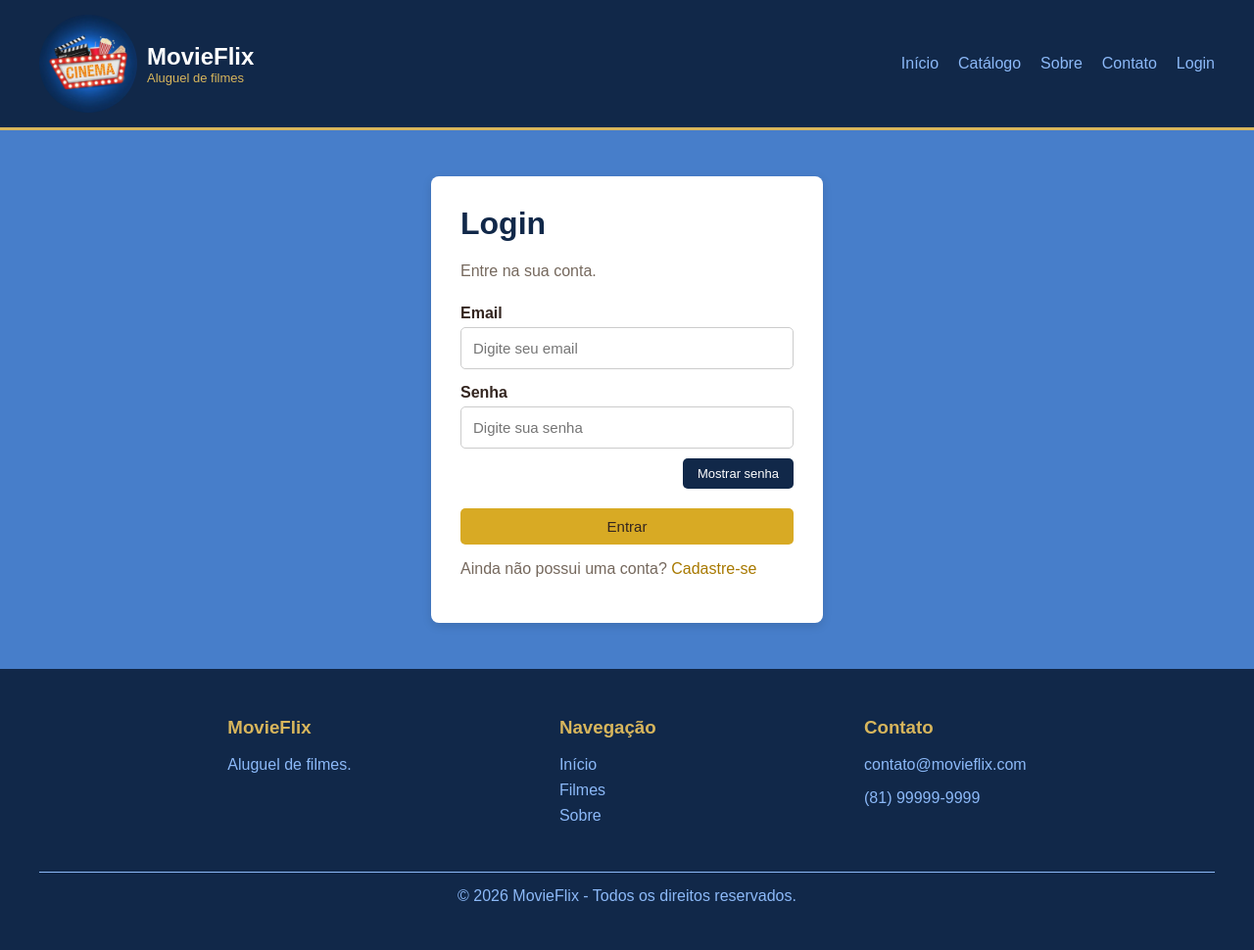
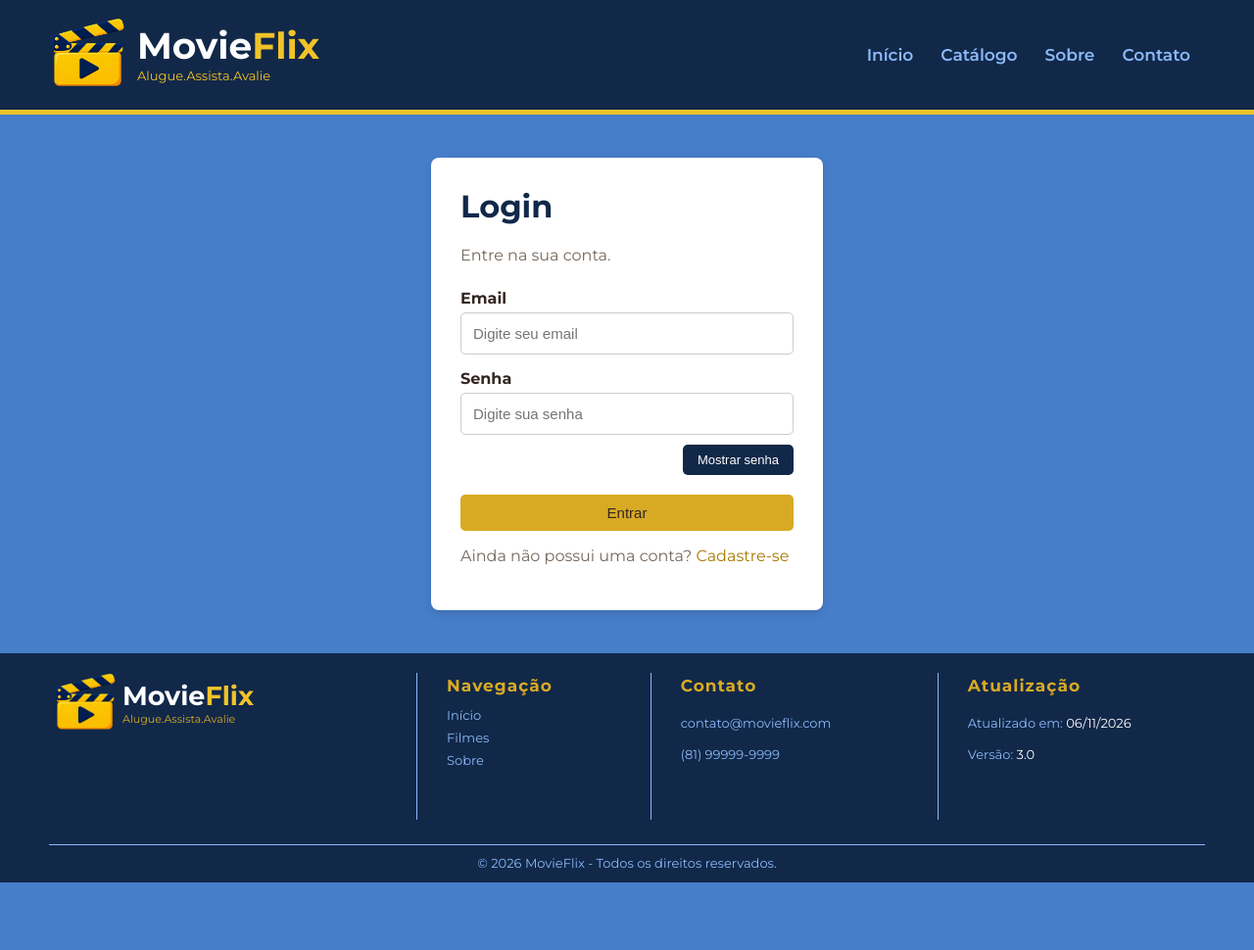
Before and after one commit to duarteluizz1704-ops/MovieFlix, a PHP site: page /login.php in a window 1280 px wide. Shown: the whole page at 98% size. After the commit the page ends 901 px from the top, so only its background shows below. Run offline with PHP 8.4, Linux system fonts and the light colour scheme.

Commit message:
Mudei header e footer

```diff
--- a/assets/CSS/style.css
+++ b/assets/CSS/style.css
@@ -1,4 +1,3 @@
-
 /* =========================
    CONFIGURAÇÕES GERAIS
 ========================= */
@@ -14,7 +13,7 @@ body {
     display: flex;
     flex-direction: column;
 
-    font-family: Arial, sans-serif;
+    font-family: 'Montserrat', sans-serif;
 
     background-color: #477eca;
     color: #33251f;
@@ -24,106 +23,10 @@ main {
     flex: 1;
 }
 
-
-/* =========================
-   CABEÇALHO
-========================= */
-
-header {
-    background-color: #112849;
-    color: white;
-
-    padding: 15px 40px;
-
-    display: flex;
-    justify-content: space-between;
-    align-items: center;
-
-    gap: 20px;
-
-    border-bottom: 3px solid #d8b65c;
+h3 {
+    font-family: 'Bebas Neue', sans-serif;
+    letter-spacing: 1px;
 }
-
-.logo {
-    display: flex;
-    align-items: center;
-    gap: 10px;
-}
-
-.logo img {
-    width: 100px;
-    height: 100px;
-
-    border-radius: 50%;
-    object-fit: cover;
-}
-
-.logo h2 {
-    margin: 0;
-}
-
-.logo p {
-    margin: 0;
-    font-size: 13px;
-    color: #d8b65c;
-}
-
-
-/* =========================
-   MENU DE NAVEGAÇÃO
-========================= */
-
-nav {
-    display: flex;
-    align-items: center;
-    flex-wrap: wrap;
-    gap: 20px;
-}
-
-nav a {
-    color: #8cb9f8;
-    text-decoration: none;
-    font-size: 16px;
-}
-
-nav a:hover {
-    color: #d8b65c;
-}
-
-
-/* =========================
-   SUBMENU DO CATÁLOGO
-========================= */
-
-.menu-catalogo {
-    position: relative;
-    display: inline-block;
-}
-
-.submenu {
-    display: none;
-
-    position: absolute;
-    top: 100%;
-    left: 0;
-
-    background-color: #0c3268;
-    width: 150px;
-
-    z-index: 10;
-}
-
-.submenu a {
-    display: block;
-    padding: 10px;
-    margin: 0;
-}
-
-.menu-catalogo:hover .submenu,
-.menu-catalogo:focus-within .submenu {
-    display: block;
-}
-
 
 /* =========================
    BOTÕES GERAIS
@@ -155,6 +58,149 @@ input:focus-visible {
 
 
 /* =========================
+   CABEÇALHO
+========================= */
+
+header {
+    background-color: #112849;
+    color: white;
+
+    padding: 18px 45px 20px;
+
+    display: flex;
+    justify-content: space-between;
+    align-items: center;
+
+    gap: 30px;
+
+    border-bottom: 5px solid #f1c329;
+}
+
+.logo {
+    display: flex;
+    align-items: center;
+    gap: 10px;
+}
+
+.logo img {
+    width: 85px;
+    height: auto;
+
+}
+
+.movieflix {
+    font-family: 'Montserrat', sans-serif;
+    font-size: 25px;
+}
+
+.logo h2 {
+    margin: 0;
+}
+
+.movie {
+    color: white;
+}
+
+.flix {
+    color: #f1c329;
+}
+
+.logo p {
+    margin: 0;
+    font-size: 13px;
+    color: #f1c329;
+}
+
+
+/* =========================
+   MENU DE NAVEGAÇÃO
+========================= */
+
+nav {
+    display: flex;
+    align-items: center;
+    justify-content: center;
+
+    gap: 28px;
+
+    margin-right: 20px;
+    padding-top: 3px;
+
+    font-family: 'Montserrat', sans-serif;
+    font-weight: 600;
+}
+
+nav a {
+    display: inline-flex;
+    width: fit-content;
+    transition: 0.3s;
+
+    align-items: center;
+    gap: 7px;
+
+    color: #8cb9f8;
+    text-decoration: none;
+    font-size: 17px;
+
+    padding: 0;
+}
+
+nav a:hover {
+    color: #f1c329;
+}
+
+nav a.login-nav {
+    border: 2px solid #f1c329;
+    border-radius: 20px;
+
+    padding: 10px 18px;
+
+    color: #112849;
+    background-color: #f1c329;
+
+    margin-left: 1px;
+}
+
+nav a.login-nav:hover {
+    background-color: #ffd900;
+    color: #112849;
+}
+
+/* =========================
+   SUBMENU DO CATÁLOGO
+========================= */
+
+.menu-catalogo {
+    position: relative;
+    display: inline-block;
+}
+
+.submenu {
+    display: none;
+
+    position: absolute;
+    top: 100%;
+    left: 0;
+
+    background-color: #0c3268;
+    min-width: 160px;
+    border-radius: 5px;
+    padding: 5px 0;
+}
+
+.submenu a {
+    display: block;
+    padding: 12px;
+    font-size: 14px;
+}
+
+.menu-catalogo:hover .submenu,
+.menu-catalogo:focus-within .submenu {
+    display: block;
+}
+
+
+/* =========================
    RODAPÉ
 ========================= */
 
@@ -162,45 +208,125 @@ footer {
     background-color: #112849;
     color: #8cb9f8;
 
-    padding: 30px 40px;
+    padding: 20px 50px 12px;
 
-    display: flex;
-    justify-content: space-evenly;
-    flex-wrap: wrap;
+    display: grid;
+    grid-template-columns: 1.3fr 0.8fr 1fr 1fr;
+
+    align-items: start;
 
     gap: 20px;
 }
 
-footer h3 {
-    color: #d8b65c;
+.footer-navegacao,
+.footer-contato,
+.footer-versao {
+    border-left: 1px solid #8cb9f8;
+
+    height: 150px;
+    padding-left: 30px;
+
+    display: flex;
+    flex-direction: column;
+    justify-content: flex-start;
 }
 
-footer p {
-    color: #8cb9f8;
+.logofooter {
+    display: flex;
+    align-items: center;
+    gap: 5px;
 }
 
-footer a {
-    display: block;
+.logofooter img {
+    width: 70px;
+    height: auto;
+
+}
+
+.movieflixfooter h2 {
+    margin: 0;
+    font-size: 27px;
+    color: #d8aa24;
+}
+
+.movieflixfooter p {
+    margin: 0;
+    font-size: 11px;
+    color: #d8aa24;
+}
+
+footer h3 {
+    margin: 3px 0 12px;
+
+    color: #d8aa24;
+
+    font-size: 17px;
+    font-family: 'Montserrat', sans-serif;
+}
+
+.footer-navegacao {
+    border-left: 1px solid #8cb9f8;
+
+    padding-left: 30px;
+}
+
+.footer-navegacao a {
+    display: table;
+    width: auto;
 
     color: #8cb9f8;
     text-decoration: none;
 
-    margin-bottom: 8px;
+    font-size: 13px;
+    margin-bottom: 7px;
+    transition: 0.3s;
 }
 
-footer a:hover {
+.footer-navegacao a:hover {
     color: #d8b65c;
 }
 
+.footer-contato {
+    border-left: 1px solid #8cb9f8;
+
+    padding-left: 30px;
+}
+
+.footer-contato p {
+    margin: 8px 0;
+    font-size: 13px;
+}
+
+.footer-versao {
+    border-left: 1px solid #8cb9f8;
+
+    height: 150px;
+    padding-left: 30px;
+
+    display: flex;
+    flex-direction: column;
+    justify-content: flex-start;
+}
+
+.footer-versao p {
+    margin: 8px 0;
+    font-size: 13px;
+    color: #8cb9f8;
+}
+
+.footer-versao span {
+    color: white;
+}
+
 .copyright {
-    width: 100%;
-
+    grid-column: 1 / -1;
     text-align: center;
 
     border-top: 1px solid #8cb9f8;
+    padding-top: 10px;
 
-    padding-top: 15px;
-    margin-top: 20px;
+    margin: 5px 0 0;
+    font-size: 13px;
 }
 
 
--- a/assets/JS/formularios.js
+++ b/assets/JS/formularios.js
@@ -35,7 +35,7 @@ if (formLogin) {
 
         alert("Login validado!");
 
-        window.location.href = "dashboard.html";
+        window.location.href = "dashboard.php";
 
     });
 
--- a/cadastro.php
+++ b/cadastro.php
@@ -33,7 +33,7 @@
                     placeholder="Digite sua senha"
                 >
 
-                <a href="index.html">
+                <a href="index.php">
                     <button type="button">Entrar</button>
                 </a>
 
--- a/footer.php
+++ b/footer.php
@@ -1,19 +1,27 @@
 <footer>
 
-        <div>
+        <div class="logofooter">
 
-            <h3>MovieFlix</h3>
+            <img src="assets/IMG/logo1.png" alt="Logo MovieFlix">
 
-            <p>Aluguel de filmes.</p>
+            <div class="movieflixfooter">
+
+                <h2>
+                    <span class="movie">Movie</span><span class="flix">Flix</span>
+                </h2>
+
+                <p>Alugue.Assista.Avalie</p>
+
+            </div>
 
         </div>
 
 
-        <div>
+        <div class="footer-navegacao">
 
             <h3>Navegação</h3>
 
-            <a href="inicio.php">Início</a>
+            <a href="index.php">Início</a>
 
             <a href="produto.php">Filmes</a>
 
@@ -22,13 +30,23 @@
         </div>
 
 
-        <div>
+        <div class="footer-contato">
 
             <h3>Contato</h3>
 
             <p>contato@movieflix.com</p>
 
             <p>(81) 99999-9999</p>
+
+        </div>
+
+        <div class="footer-versao">
+
+            <h3>Atualização</h3>
+
+            <p>Atualizado em: <span>06/11/2026</span></p>
+
+            <p>Versão: <span>3.0</span></p>
 
         </div>
 
--- a/header.php
+++ b/header.php
@@ -11,6 +11,8 @@
 
     <link rel="stylesheet" href="assets/CSS/style.css">
 
+    <link href="https://fonts.googleapis.com/css2?family=Bebas+Neue&family=Montserrat:wght@400;500;600;700;800&display=swap" rel="stylesheet">
+
 </head>
 
 
@@ -20,13 +22,13 @@
 
         <div class="logo">
 
-            <img src="assets/IMG/logo.jpg" alt="">
+            <img src="assets/IMG/logo1.png" alt="">
 
-            <div>
+            <div class="movieflix">
 
-                <h2>MovieFlix</h2>
+                <h2><span class="movie">Movie</span><span class="flix">Flix</span></h2>
 
-                <p>Aluguel de filmes</p>
+                <p>Alugue.Assista.Avalie</p>
 
             </div>
 
@@ -35,7 +37,7 @@
 
         <nav>
 
-            <a href="inicio.php">Início</a>
+            <a href="index.php">Início</a>
 
            <div class="menu-catalogo">
 
@@ -52,7 +54,7 @@
 
             <a href="contato.php">Contato</a>
 
-            <a href="login.php">Login</a>
+            <a href="login.php" class="login-nav">Login</a>
 
         </nav>
 
--- /dev/null
+++ b/headerlogin.php
@@ -0,0 +1,61 @@
+<!DOCTYPE html>
+<html lang="pt-br">
+
+<head>
+
+    <meta charset="UTF-8">
+
+    <meta name="viewport" content="width=device-width, initial-scale=1.0">
+
+    <title>MovieFlix - Início</title>
+
+    <link rel="stylesheet" href="assets/CSS/style.css">
+
+    <link href="https://fonts.googleapis.com/css2?family=Bebas+Neue&family=Montserrat:wght@400;500;600;700;800&display=swap" rel="stylesheet">
+
+    <script src="assets/JS/formularios.js" defer></script>
+
+</head>
+
+
+<body>
+
+    <header>
+
+        <div class="logo">
+
+            <img src="assets/IMG/logo1.png" alt="">
+
+            <div class="movieflix">
+
+                <h2><span class="movie">Movie</span><span class="flix">Flix</span></h2>
+
+                <p>Alugue.Assista.Avalie</p>
+
+            </div>
+
+        </div>
+
+
+        <nav>
+
+            <a href="index.php">Início</a>
+
+           <div class="menu-catalogo">
+
+                <a href="produto.php">Catálogo</a>
+
+                <div class="submenu">
+                    <a href="#filmes">Filmes</a>
+                    <a href="#avaliacoes">Avaliações</a>
+                </div>
+
+            </div>
+
+            <a href="sobre.php">Sobre</a>
+
+            <a href="contato.php">Contato</a>
+
+        </nav>
+
+    </header>
--- a/inicio.php
+++ b/index.php
@@ -4,7 +4,7 @@
 
         <section class="banner">
 
-            <h1>Alugue seus filmes favoritos</h1>
+            <h1>Bem vindo ao</h1>
 
             <p>
                 Encontre filmes de ação, aventura,
--- a/login.php
+++ b/login.php
@@ -1,4 +1,4 @@
-<?php include 'header.php';?>
+<?php include 'headerlogin.php';?>
 
     <main class="login-area">
 
@@ -38,7 +38,7 @@
 
             <p>
                 Ainda não possui uma conta?
-                <a href="cadastro.html">Cadastre-se</a>
+                <a href="cadastro.php">Cadastre-se</a>
             </p>
 
         </div>
```
Also changed, not shown: includes/config.php (deleted, +0 -27 lines), produto.php (+0 -10 lines), assets/IMG/banner.png (deleted), assets/IMG/logo1.png (added).
